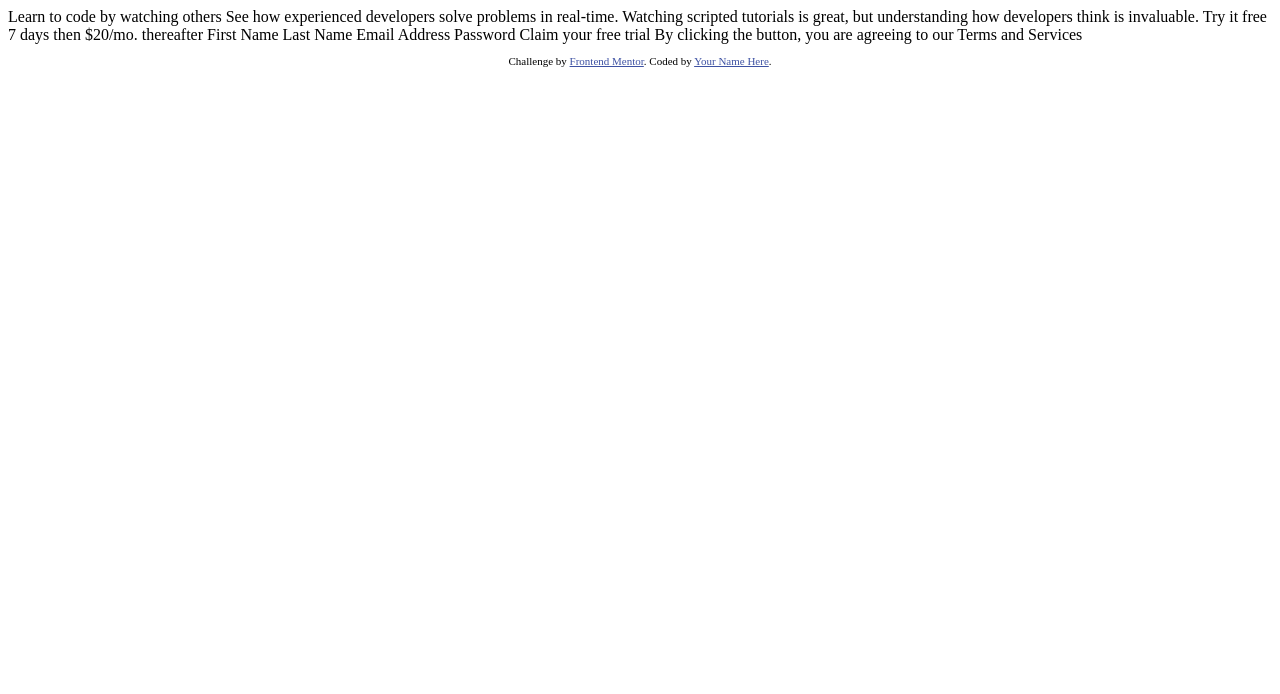
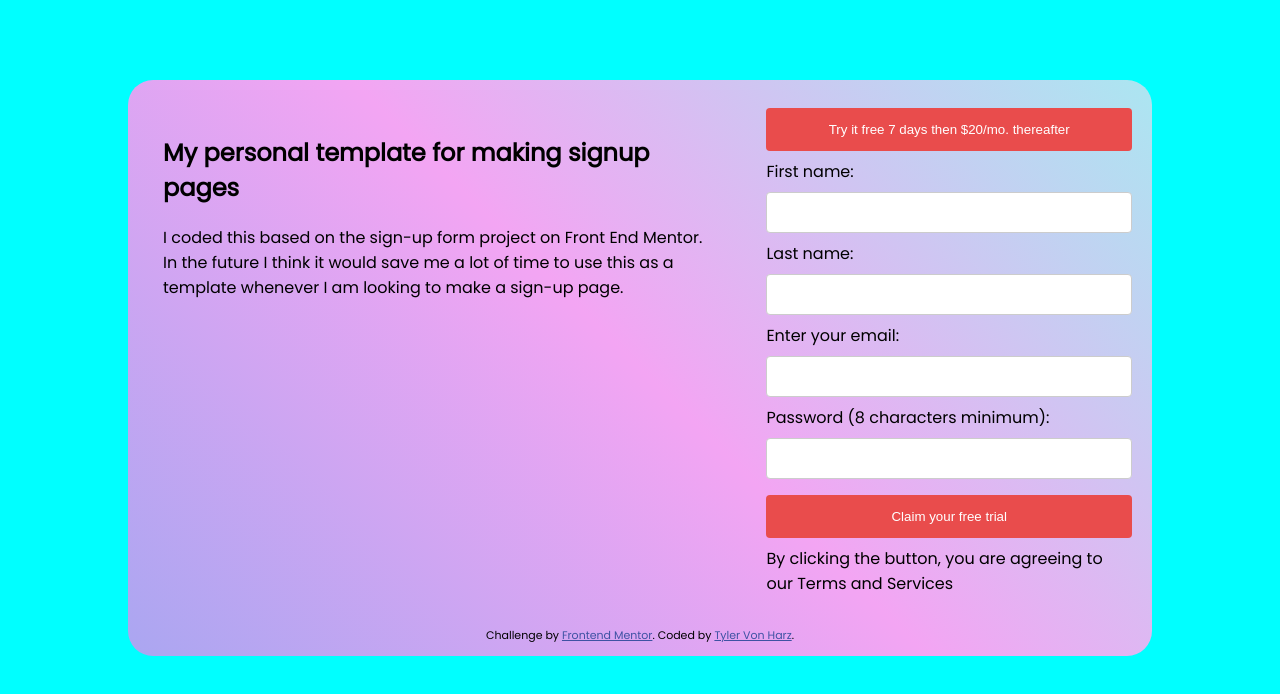
Before and after one commit to tylertechtyler/mentor-projects, a plain HTML site: page signup-form/index.html in a window 1280 px wide. Drawn offline with Linux system fonts and the light colour scheme.

Commit message:
completed front end development of sign-up form page

```diff
--- a/signup-form/index.html
+++ b/signup-form/index.html
@@ -5,6 +5,8 @@
   <meta name="viewport" content="width=device-width, initial-scale=1.0"> <!-- displays site properly based on user's device -->
 
   <link rel="icon" type="image/png" sizes="32x32" href="./images/favicon-32x32.png">
+  <link rel="stylesheet" href="style.css">
+  <link rel="stylesheet" href="https://fonts.googleapis.com/css?family=Poppins">
 
   <title>Frontend Mentor | Intro component with sign up form</title>
 
@@ -15,28 +17,45 @@
   </style>
 </head>
 <body>
+  <div id="page-container">
+<div class="content">
+  <div class="left">
+  <h2>My personal template for making signup pages</h2>
 
-  Learn to code by watching others
+  <p>I coded this based on the sign-up form project on Front End Mentor. In the future I think it would save me a lot of time to use this as a template whenever I am looking to make a sign-up page.</p>
+  </div>
 
-  See how experienced developers solve problems in real-time. Watching scripted tutorials is great,
-  but understanding how developers think is invaluable.
+  <div class="right">
 
-  Try it free 7 days then $20/mo. thereafter
+  <form action="/action_page.php">
 
-  First Name
-  Last Name
-  Email Address
-  Password
+  <button type="button">Try it free 7 days then $20/mo. thereafter</button>
 
-  Claim your free trial
+
+  <label for="fname">First name:</label>
+  <input type="text" id="fname" name="fname">
+
+  <label for="lname">Last name:</label>
+  <input type="text" id="lname" name="lname">
+
+  <label for="email">Enter your email:</label>
+  <input type="email" id="email" name="email">
+
+  <label for="pass">Password (8 characters minimum):</label>
+  <input type="password" id="pass" name="password" minlength="8" required>
+
+  <input type="submit" value="Claim your free trial">
 
   By clicking the button, you are agreeing to our Terms and Services
-
-  <footer>
+  </form>
+  </div>
+</div>
+  <footer id="footer">
     <p class="attribution">
       Challenge by <a href="https://www.frontendmentor.io?ref=challenge" target="_blank">Frontend Mentor</a>.
-      Coded by <a href="#">Your Name Here</a>.
+      Coded by <a href="https://tylertechtyler.github.io/">Tyler Von Harz</a>.
     </p>
   </footer>
+  </div>
 </body>
 </html>
--- /dev/null
+++ b/signup-form/style.css
@@ -0,0 +1,79 @@
+body {
+    background-color: aqua;
+    height: 100%;
+    margin: 0;
+    background-repeat: no-repeat;
+    background-attachment: fixed;
+    font-family: 'Poppins';
+
+}
+#page-container {
+    position: relative;
+    min-height: 100%;
+  }
+#footer {
+    position: absolute;
+    bottom: 0;
+    width: 100%;
+    height: 2.5rem;
+}
+.content {
+    max-width: 80%;
+    margin: auto;
+    margin-top: 5rem;
+    background: linear-gradient(45deg, rgb(170, 166, 241),rgb(243, 165, 243),rgb(171, 230, 241));
+    display: flex;
+    padding-bottom: 2.5rem;
+
+    border-radius: 25px;
+}
+.left {
+    padding: 35px;
+    width: 60%;
+}
+.right {
+    width: 40%;
+    padding: 20px;
+}
+@media (max-width: 767px) {
+    .content {
+      flex-direction: column;
+    }
+    .left,
+    .right {
+      width: auto;
+    }
+  }
+ /* Style inputs */
+ input[type=text],[type=email],[type=password], select {
+    width: 100%;
+    padding: 12px 20px;
+    margin: 8px 0;
+    display: inline-block;
+    border: 1px solid #ccc;
+    border-radius: 4px;
+    box-sizing: border-box;
+  }
+  button {
+    width: 100%;
+    background-color: #e94c4c;
+    color: white;
+    padding: 14px 20px;
+    margin: 8px 0;
+    border: none;
+    border-radius: 4px;
+    cursor: pointer;
+  }
+  input[type=submit] {
+    width: 100%;
+    background-color: #e94c4c;
+    color: white;
+    padding: 14px 20px;
+    margin: 8px 0;
+    border: none;
+    border-radius: 4px;
+    cursor: pointer;
+  }
+  button:hover, input[type=submit]:hover {
+    background-color: #e90e0e;
+  }
```
